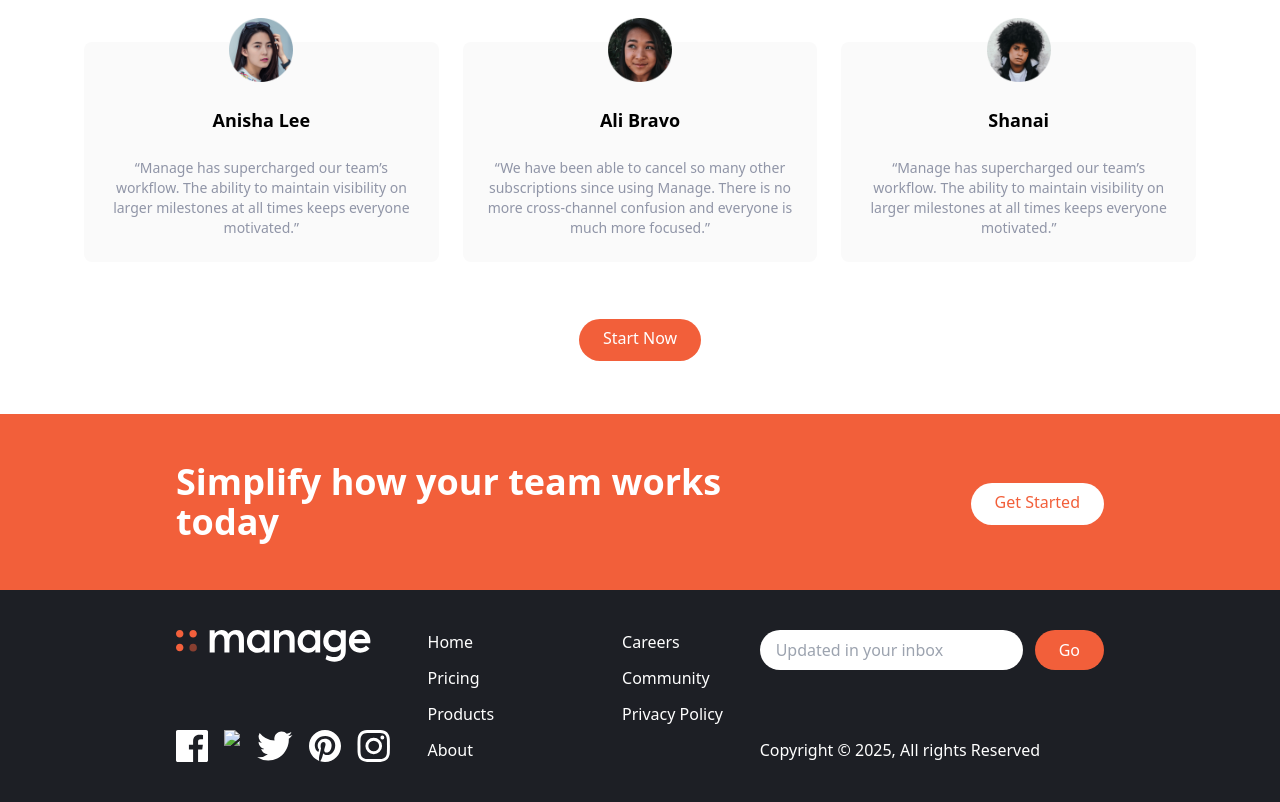
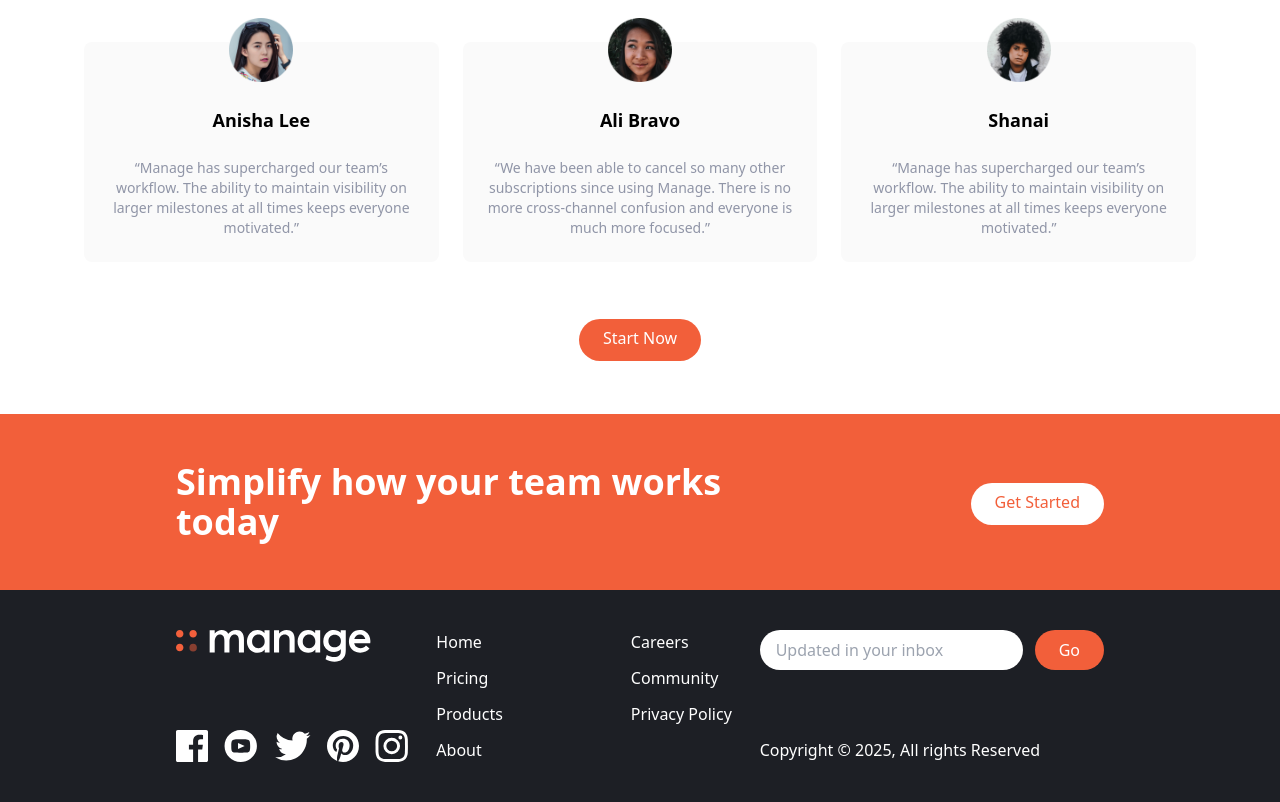
Before and after one commit to Hossaini1414/Tailwind-css-project-, a website: page index.html in a window 1280 px wide. Shown: the part 1362-2164 px from the top of the page. Drawn offline with Linux system fonts and the light colour scheme.

Commit message:
Update index.html

```diff
--- a/index.html
+++ b/index.html
@@ -252,7 +252,7 @@
                     </a>
                     <!-- Link 2 -->
                     <a href="#">
-                        <img src="icon-youutbe.svg" class="h-8" >
+                        <img src="icon-youtube.svg" class="h-8" >
                     </a>
                     <!-- Link 3 -->
                     <a href="#">
```
